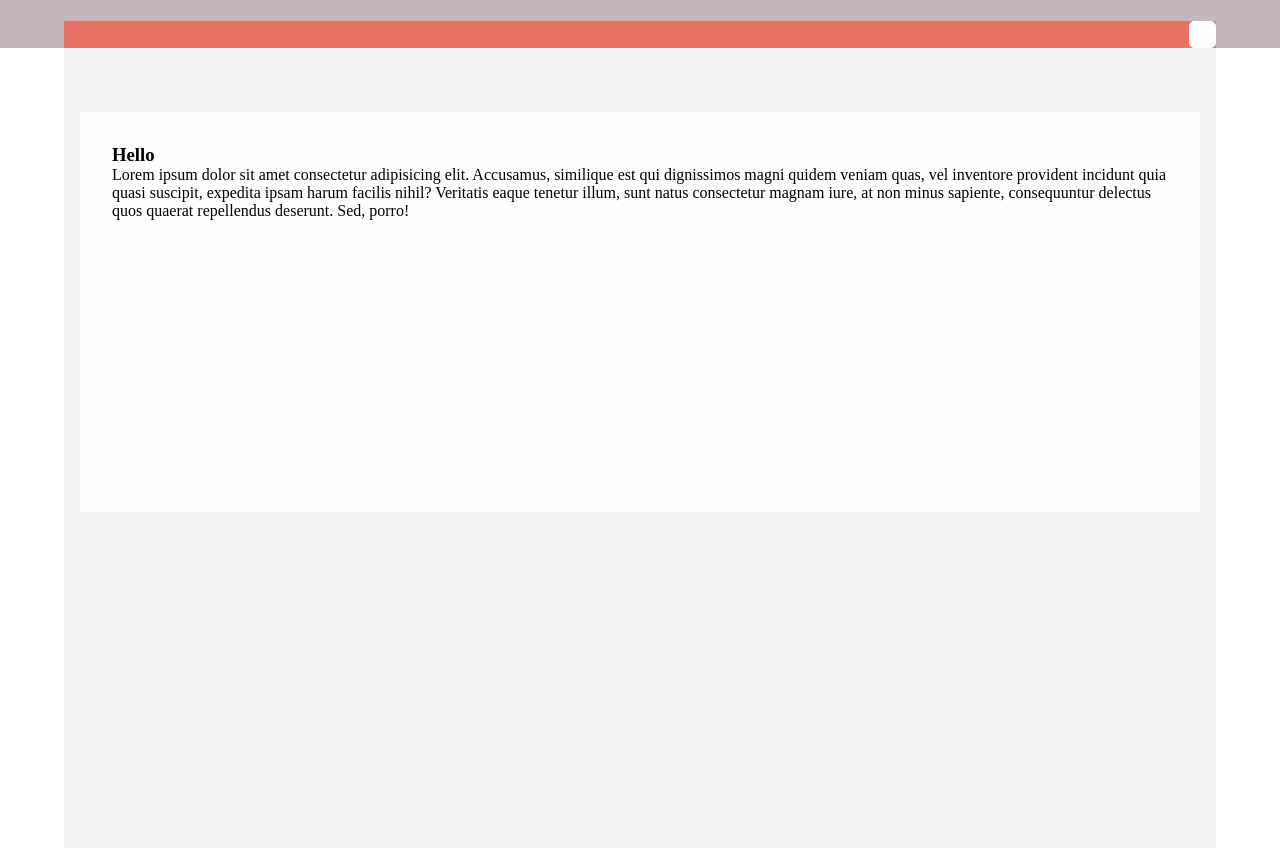
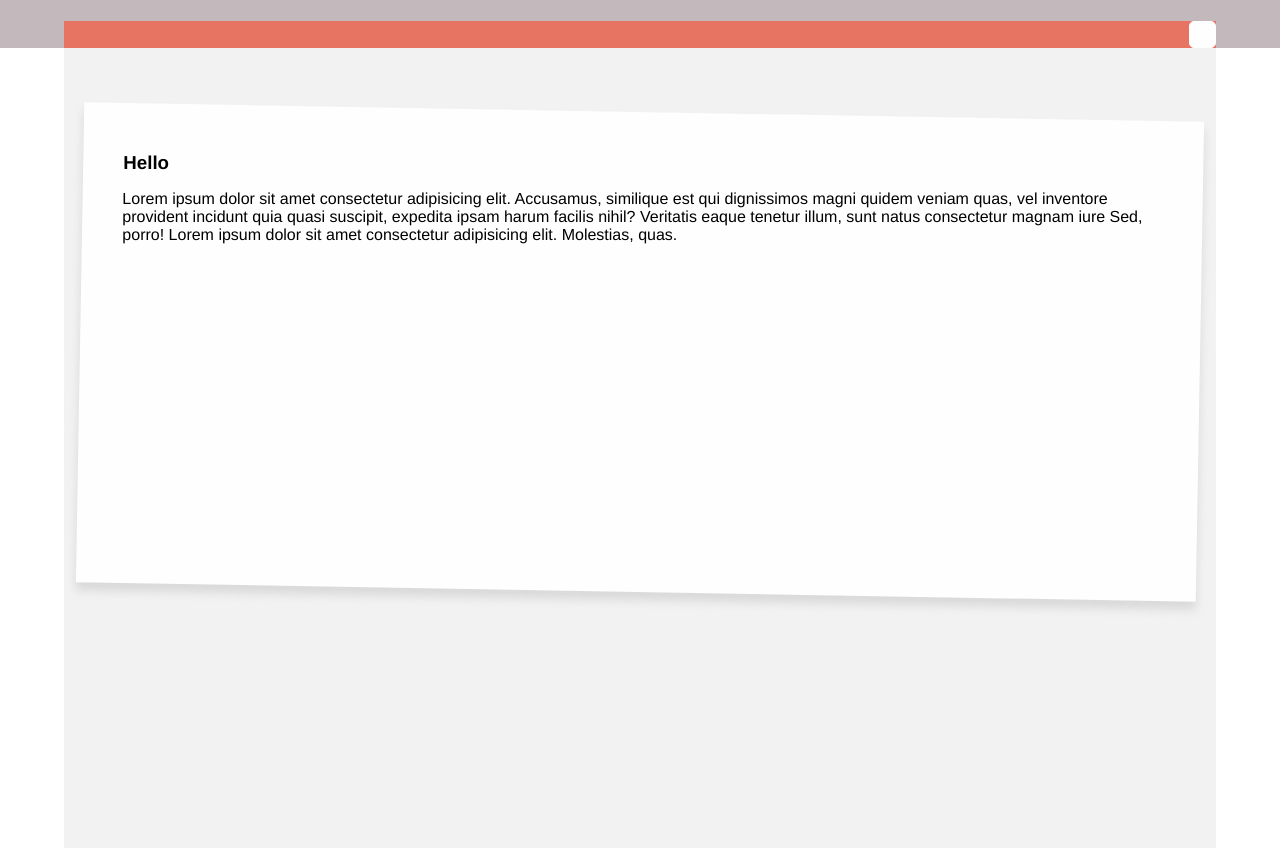
Before and after one commit to tstarr93/portfolio, a plain HTML site: page index.html in a window 1280 px wide. Drawn offline with Linux system fonts and the light colour scheme.

Commit message:
Have the bones of the landing page styled. Still need to figure out logo and navbar.

```diff
--- a/abstracts/_functions.scss
+++ /dev/null
@@ -1,8 +0,0 @@
-$color-green: #679281;
-$color-red: #E77462;
-$color-neutral: #F2F2F2;
-$color-yellow: #EAD87E;
-$color-black: #353235;
-$color-grey-pink: #C3B8BC;
-$color-white: #FFFEFE;
-$color-lightgrey: #F6F6F1;
--- a/abstracts/_variables.scss
+++ b/abstracts/_variables.scss
@@ -0,0 +1,8 @@
+$color-green: #679281;
+$color-red: #E77462;
+$color-neutral: #F2F2F2;
+$color-yellow: #EAD87E;
+$color-black: #353235;
+$color-grey-pink: #C3B8BC;
+$color-white: #FFFEFE;
+$color-lightgrey: #F6F6F1;
--- a/base/_typography.scss
+++ b/base/_typography.scss
@@ -0,0 +1,4 @@
+body {
+    font-family: Helvetica, Arial, sans-serif;
+    font-weight: lighter;
+}
--- a/index.html
+++ b/index.html
@@ -19,7 +19,7 @@
         <section class="landing">
             <article class="landing__article">
                 <h1>Hello</h1>
-                <p>Lorem ipsum dolor sit amet consectetur adipisicing elit. Accusamus, similique est qui dignissimos magni quidem veniam quas, vel inventore provident incidunt quia quasi suscipit, expedita ipsam harum facilis nihil? Veritatis eaque tenetur illum, sunt natus consectetur magnam iure, at non minus sapiente, consequuntur delectus quos quaerat repellendus deserunt. Sed, porro!</p>
+                <p>Lorem ipsum dolor sit amet consectetur adipisicing elit. Accusamus, similique est qui dignissimos magni quidem veniam quas, vel inventore provident incidunt quia quasi suscipit, expedita ipsam harum facilis nihil? Veritatis eaque tenetur illum, sunt natus consectetur magnam iure Sed, porro! Lorem ipsum dolor sit amet consectetur adipisicing elit. Molestias, quas.</p>
             </article>
         </section>
     </div>
--- a/layout/_landing.scss
+++ b/layout/_landing.scss
@@ -16,8 +16,16 @@ section {
         margin: 1rem;
         margin-top: 4rem;
         padding: 2rem;
-        height: 50vh;
+        height: 60vh;
+        transform: rotate(1deg);
+        box-shadow: 0px 8px 10px #8888883d;
         grid-column: 4 / 8;
         grid-row: 1 / 3;
+
+        h1,
+        p {
+            transform: rotate(-1deg);
+            padding: 0.5rem;
+        }
     }
 }
--- a/main.scss
+++ b/main.scss
@@ -1,8 +1,9 @@
 @import "./base/reset";
 @import "./abstracts/functions";
+@import "./abstracts/variables";
 @import "./layout/header";
 @import "./layout/navigation";
-@import "./abstracts/variables";
 @import "./components/buttons";
 @import "./abstracts/placeholders";
 @import "./layout/landing";
+@import "./base/typography";
```
Also changed, not shown: abstracts/_variables.css (added), base/_typography.css (added), main.css.
